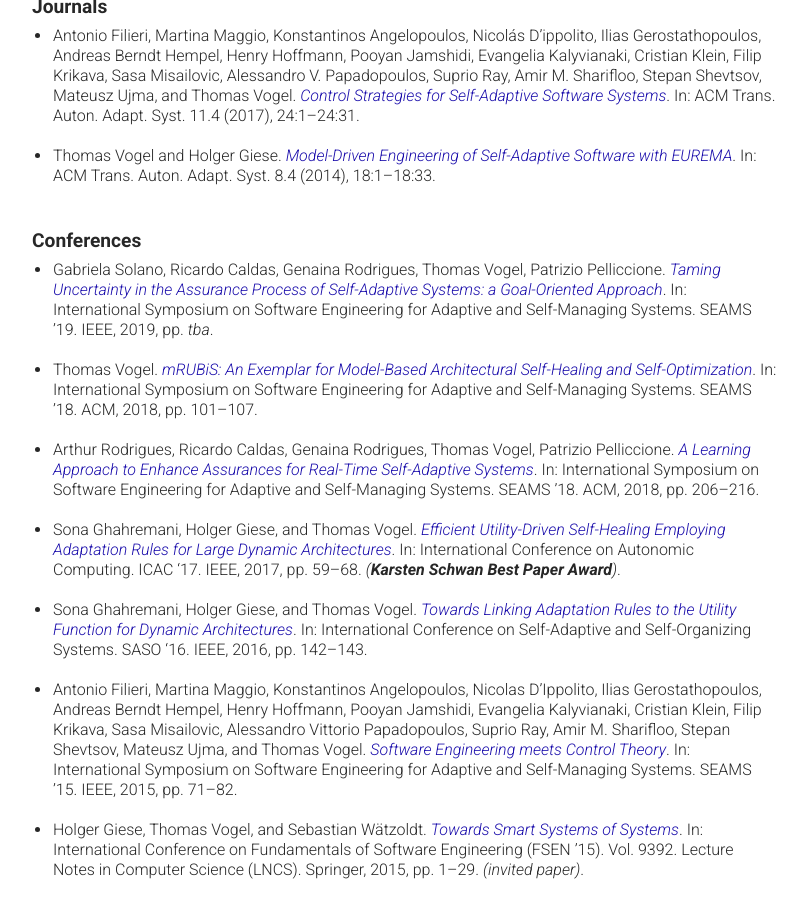
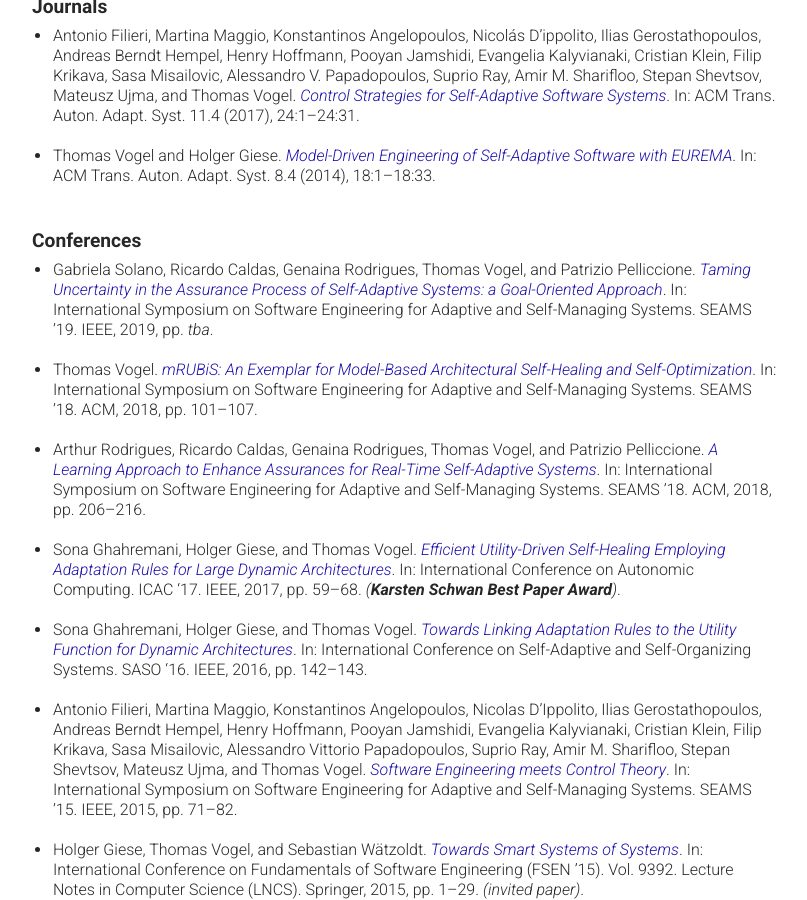
Before and after one commit to thomas-vogel/thomas-vogel.github.io, a Jekyll site: the page built from _pages/publications/type.md, in a window 1280 px wide and 900 px high, scrolled down 398 px. Shown: the whole window, without its empty margins (233-1040 px from the left). Built offline with Jekyll 4.4.1, drawn with Linux system fonts in a browser that asks for light colours; some of the changed text lies outside the part shown.

Commit message:
Correct entries.

```diff
--- a/_pages/publications/type.md
+++ b/_pages/publications/type.md
@@ -25,12 +25,12 @@
 
 ## Conferences
 
-* Gabriela Solano, Ricardo Caldas, Genaina Rodrigues, Thomas Vogel, Patrizio Pelliccione. [_Taming Uncertainty in the Assurance Process of
+* Gabriela Solano, Ricardo Caldas, Genaina Rodrigues, Thomas Vogel, and Patrizio Pelliccione. [_Taming Uncertainty in the Assurance Process of
 Self-Adaptive Systems: a Goal-Oriented Approach_](2019-SEAMS). In: International Symposium on Software Engineering for Adaptive and Self-Managing Systems. SEAMS ’19. IEEE, 2019, pp. _tba_.
 
 * Thomas Vogel. [_mRUBiS: An Exemplar for Model-Based Architectural Self-Healing and Self-Optimization_](2018-SEAMSa). In: International Symposium on Software Engineering for Adaptive and Self-Managing Systems. SEAMS ’18. ACM, 2018, pp. 101--107.
 
-* Arthur Rodrigues, Ricardo Caldas, Genaina Rodrigues, Thomas Vogel, Patrizio Pelliccione. [_A Learning Approach to Enhance Assurances for Real-Time Self-Adaptive Systems_](2018-SEAMSb). In: International Symposium on Software Engineering for Adaptive and Self-Managing Systems. SEAMS ’18. ACM, 2018, pp. 206--216.
+* Arthur Rodrigues, Ricardo Caldas, Genaina Rodrigues, Thomas Vogel, and Patrizio Pelliccione. [_A Learning Approach to Enhance Assurances for Real-Time Self-Adaptive Systems_](2018-SEAMSb). In: International Symposium on Software Engineering for Adaptive and Self-Managing Systems. SEAMS ’18. ACM, 2018, pp. 206--216.
 
 * Sona Ghahremani, Holger Giese, and Thomas Vogel. [_Efficient Utility-Driven Self-Healing Employing Adaptation Rules for Large Dynamic Architectures_](2017-ICAC). In: International Conference on Autonomic Computing. ICAC '17. IEEE, 2017, pp. 59--68. _(**Karsten Schwan Best Paper Award**)_.
 
@@ -72,9 +72,9 @@
 
 ## Workshops
 
-* Thomas Vogel, Stephan Druskat, Markus Scheidgen, Claudia Draxl, Lars Grunske. [_Challenges for Verifying and Validating Scientific Software in Computational Materials Science_](2019-SE4Science). In: International Workshop on Software Engineering for Science (co-located with ICSE'19). SE4Science'19. IEEE, 2019, pp. _tba_.
+* Thomas Vogel, Stephan Druskat, Markus Scheidgen, Claudia Draxl, and Lars Grunske. [_Challenges for Verifying and Validating Scientific Software in Computational Materials Science_](2019-SE4Science). In: International Workshop on Software Engineering for Science (co-located with ICSE'19). SE4Science'19. IEEE, 2019, pp. _tba_.
 
-* Timo Kehrer, Andreas Vogelsang, Thomas Vogel, Heiko Dörr. [_Zum fehlenden Architekturverständnis über Implementierungsmodelle multifunktionaler eingebetteter Systeme in der industriellen Praxis_](2018-MBEES). In: Tagungsband des Dagstuhl-Workshops Modellbasierte Entwicklung eingebetteter Systeme XIV. MBEES ’18. pp. 1-6.
+* Timo Kehrer, Andreas Vogelsang, Thomas Vogel, and Heiko Dörr. [_Zum fehlenden Architekturverständnis über Implementierungsmodelle multifunktionaler eingebetteter Systeme in der industriellen Praxis_](2018-MBEES). In: Tagungsband des Dagstuhl-Workshops Modellbasierte Entwicklung eingebetteter Systeme XIV. MBEES ’18. pp. 1-6.
 
 * Joachim Hänsel, Thomas Vogel, and Holger Giese. [_A Testing Scheme for Self-Adaptive Software Systems with Architectural Runtime Models_](2015-SASOW). In: International Conference on Self-Adaptive and Self-Organizing Systems Workshops. SASOW ’15. IEEE, 2015, pp. 134--139.
 
```
Also changed, not shown: _pages/publications/index.md (+4 -4 lines).
